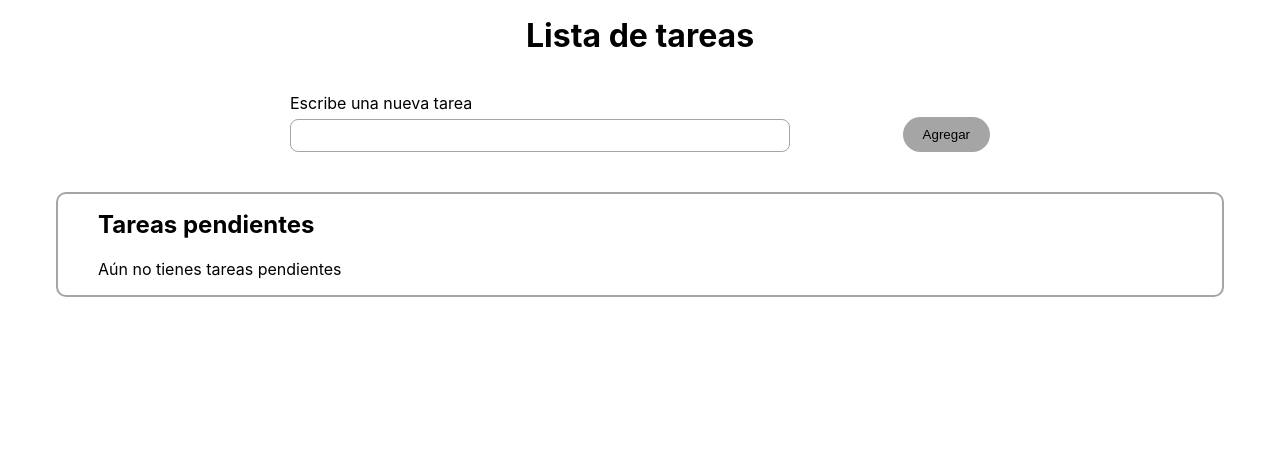
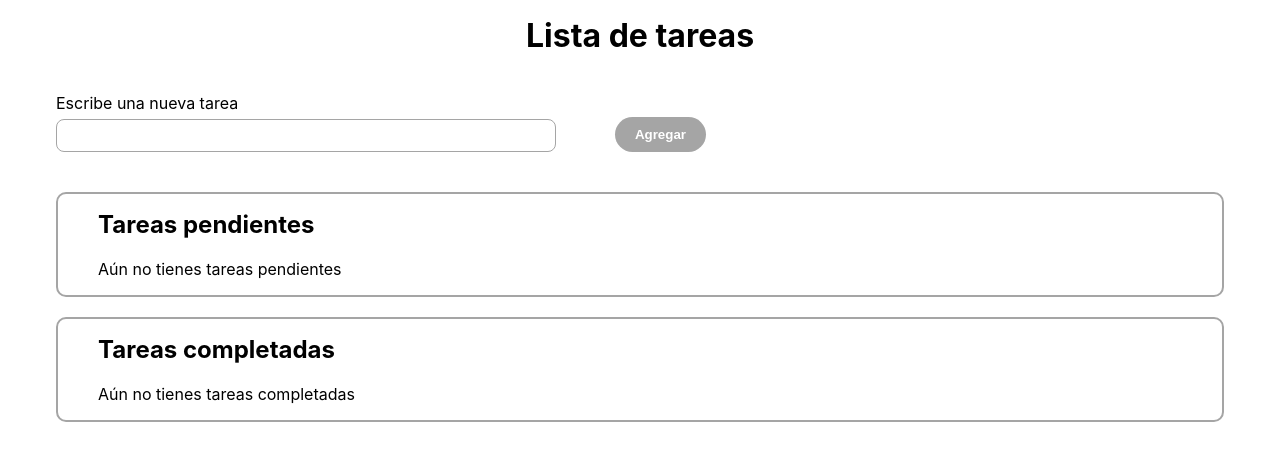
Before and after one commit to MadelinFg/to-do-list, a React (Create React App) app: page / in a window 1280 px wide. Shown: the top 460 px of the page. Built offline with nearby package versions, Linux system fonts and the light colour scheme.

Commit message:
Add complete tasks functionality, Update Home sytles and structure, Update Button styles

```diff
--- a/src/App.css
+++ b/src/App.css
@@ -7,4 +7,5 @@
 * {
   box-sizing: border-box;
   margin: 0;
+  color: var(--black);
 }
--- a/src/components/Button/Button.css
+++ b/src/components/Button/Button.css
@@ -9,4 +9,6 @@
     padding: 10px 20px;
     cursor: pointer;
     text-wrap: nowrap;
+    color: var(--white);
+    font-weight: 600;
 }
--- a/src/components/Home/Home.css
+++ b/src/components/Home/Home.css
@@ -10,13 +10,14 @@
 }
 
 .home .form-container {
-    max-width: 700px;
-    margin: 0 auto 40px;
+    max-width: 650px;
+    margin: 0 0 40px;
     display: flex;
     align-items: flex-end;
 }
 
-.home .in-process-container {
+.home .tasks-container {
+    margin: 20px 0;
     border: 2px solid var(--gray);
     border-radius: 10px;
     padding: 16px 40px;
@@ -34,6 +35,12 @@
 .home .task-element {
     margin: 15px 0;
     justify-content: space-between;
+    align-items: center;
+}
+
+.home .task-element .task-txt-completed {
+    text-decoration: line-through;
+    color: rgba(0, 0, 0, 0.7);
 }
 
 .home .task-element .actions-container {
--- a/src/components/Home/Home.jsx
+++ b/src/components/Home/Home.jsx
@@ -16,42 +16,58 @@ function Home({}) {
     };
 
     const handleAddTask = () => {
-        setPendingTasks([...pendingTasks, task]);
+        if (task === "") {
+            alert("El campo de tarea no puede quedar vacío");
+        } else {
+            setPendingTasks([task, ...pendingTasks]);
 
-        clearForm();
+            clearForm();
+        }
     };
 
-    const handleCompleteTask = () => {};
+    const handleCompleteTask = (index) => {
+        let taskToComplete = pendingTasks[index];
+        setCompletedTasks([taskToComplete, ...completedTasks]);
 
-    const handleDeleteTask = (index) => {
-        const temp = [...pendingTasks];
-        temp.splice(index, 1);
-        setPendingTasks(temp);
+        handleDeleteTask(index, 1);
+    };
+
+    const handleDeleteTask = (index, taskList) => {
+        let temp = [];
+
+        if (taskList === 1) {
+            temp = [...pendingTasks];
+            temp.splice(index, 1);
+
+            setPendingTasks(temp);
+        } else {
+            temp = [...completedTasks];
+            temp.splice(index, 1);
+
+            setCompletedTasks(temp);
+        }
     };
 
     return (
         <div className="home">
             <h1 className="title">Lista de tareas</h1>
 
-            <div className="form-container">
+            <form className="form-container">
                 <Input
                     type="text"
                     title="Escribe una nueva tarea"
                     name="inpt-task"
                     value={task}
                     onChange={(e) => setTask(e.target.value)}
-                    required
                 />
 
-                <Button text="Agregar" onClick={handleAddTask} />
-            </div>
+                <Button type="button" text="Agregar" onClick={handleAddTask} />
+            </form>
 
-            <ul className="in-process-container">
+            <ul className="tasks-container">
                 <h2 className="title-task-container">Tareas pendientes</h2>
 
-                {
-                    pendingTasks.length > 0 ?
-
+                {pendingTasks.length > 0 ? (
                     pendingTasks.map((task, index) => {
                         return (
                             <li key={index} className="task-element">
@@ -60,19 +76,48 @@ function Home({}) {
                                 <div className="actions-container">
                                     <Button
                                         text="Completar"
-                                        onClick={() => handleCompleteTask(index)}
+                                        onClick={() =>
+                                            handleCompleteTask(index)
+                                        }
                                     />
                                     <Button
                                         text="Eliminar"
-                                        onClick={() => handleDeleteTask(index)}
+                                        onClick={() =>
+                                            handleDeleteTask(index, 1)
+                                        }
                                     />
                                 </div>
                             </li>
                         );
                     })
-                    :
+                ) : (
                     <p>Aún no tienes tareas pendientes</p>
-                }
+                )}
+            </ul>
+
+            <ul className="tasks-container">
+                <h2 className="title-task-container">Tareas completadas</h2>
+
+                {completedTasks.length > 0 ? (
+                    completedTasks.map((task, index) => {
+                        return (
+                            <li key={index} className="task-element">
+                                <p className="task-txt-completed">{task}</p>
+
+                                <div className="actions-container">
+                                    <Button
+                                        text="Eliminar"
+                                        onClick={() =>
+                                            handleDeleteTask(index, 2)
+                                        }
+                                    />
+                                </div>
+                            </li>
+                        );
+                    })
+                ) : (
+                    <p>Aún no tienes tareas completadas</p>
+                )}
             </ul>
         </div>
     );
```
